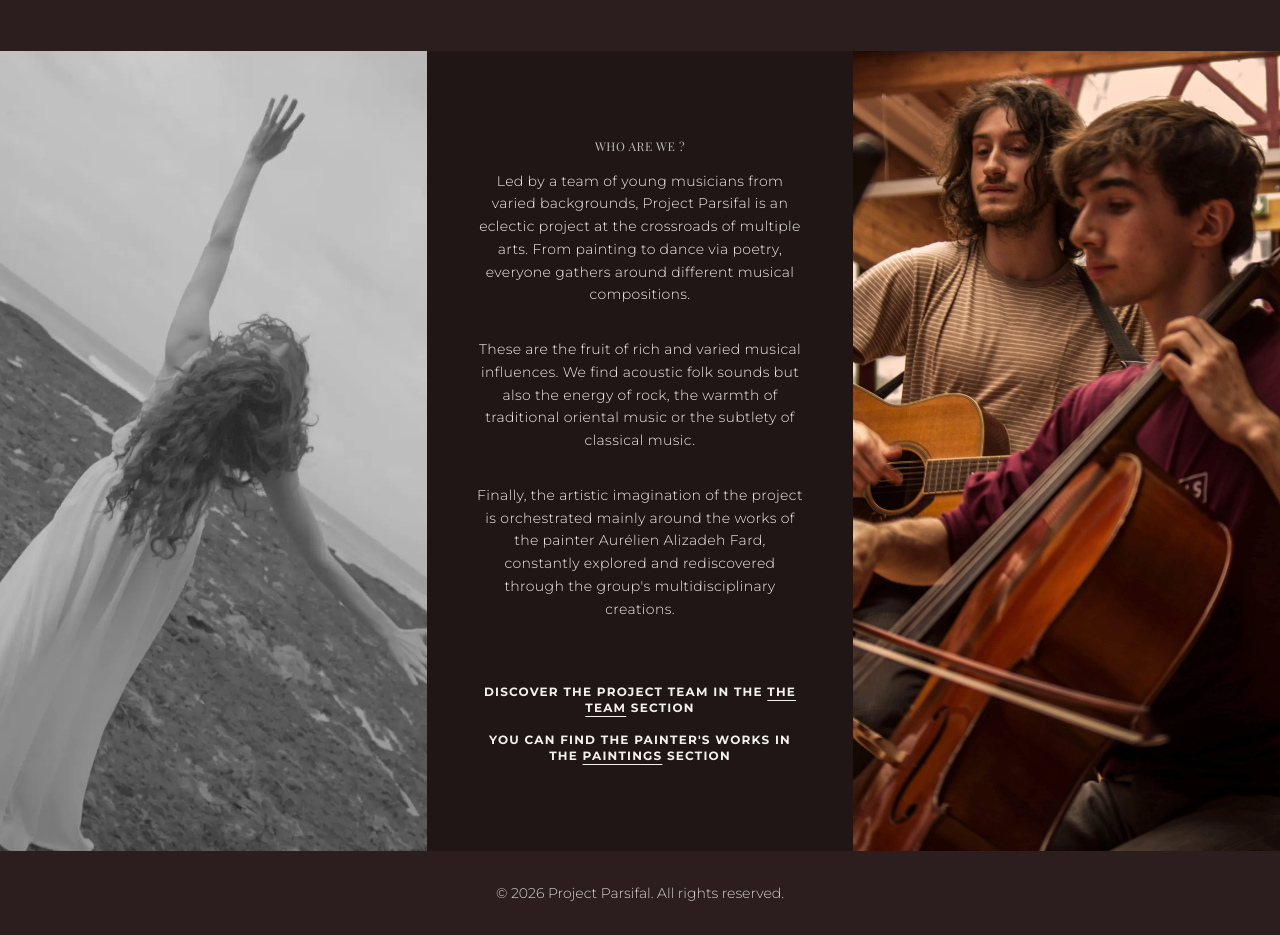
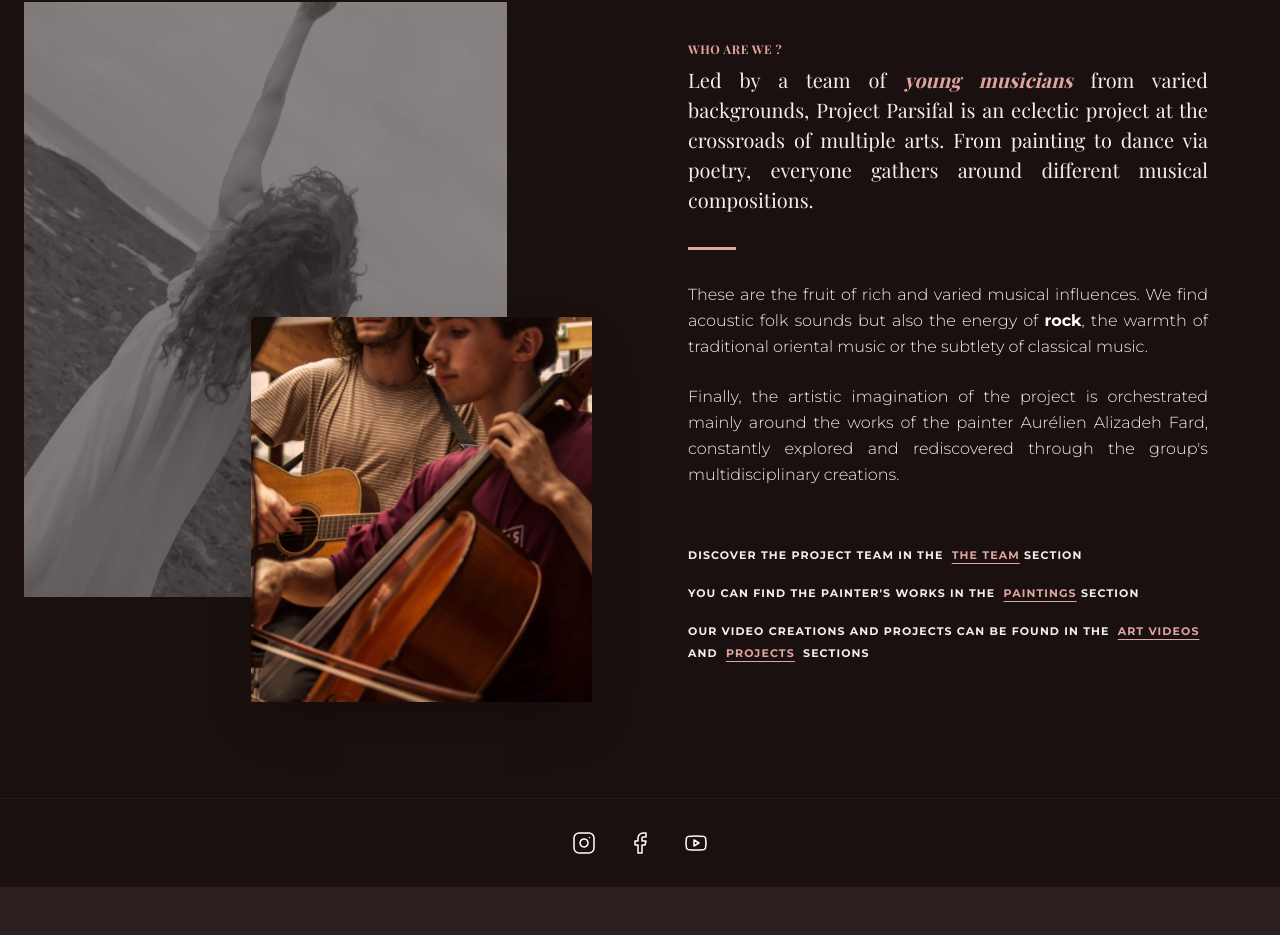
Before and after one commit to alvarobelmonte/projectparsifal, a Next.js app: page /en/about in a window 1280 px wide. Shown: the part 158-1093 px from the top of the page. After the commit the page ends 1045 px from the top, so only its background shows below. Built offline with nearby package versions, Linux system fonts and the light colour scheme; a web font is replaced by a local one.

Commit message:
refactor: redesign About page, restore text, fix home audio, update footer

```diff
--- a/app/[locale]/about/page.tsx
+++ b/app/[locale]/about/page.tsx
@@ -1,3 +1,5 @@
+"use client";
+
 import { useTranslations } from 'next-intl';
 import { Link } from '@/i18n/routing';
 import Image from 'next/image';
@@ -6,50 +8,77 @@ export default function AboutPage() {
     const t = useTranslations('About');
 
     return (
-        <div className="min-h-screen bg-[#2C1E1E] text-[#F2F0EB]">
+        <div className="min-h-screen bg-[#1A1010] text-[#F2F0EB] flex items-center justify-center pt-32 pb-20 lg:pt-40 lg:pb-24">
+            <div className="container mx-auto px-6 grid grid-cols-1 lg:grid-cols-2 gap-16 lg:gap-24 items-center">
 
-            {/* Header */}
-            <div className="py-20 text-center bg-[#2C1E1E]">
-                <h1 className="font-display text-4xl tracking-widest uppercase mb-2">{t('title')}</h1>
-                <div className="w-16 h-[1px] bg-white/20 mx-auto"></div>
-            </div>
-
-            {/* 3-Column Content */}
-            <div className="grid grid-cols-1 lg:grid-cols-3 h-auto lg:h-[800px]">
-                {/* Left Image */}
-                <div className="relative h-[500px] lg:h-full w-full">
+                {/* Left Column - Overlapping Images */}
+                <div className="relative h-[500px] lg:h-[700px] w-full">
+                    {/* Back Image (Hero) - Top Left - Lighter/Abstract */}
+                    <div className="absolute top-0 left-0 w-[85%] h-[85%] z-0 bg-[#2C1E1E]">
                         <Image
                             src="/assets/img/about/about-hero.webp"
-                        alt="Dancer"
+                            alt="Background"
                             fill
-                        className="object-cover grayscale hover:grayscale-0 transition-all duration-700"
+                            className="object-cover opacity-60 grayscale hover:grayscale-0 transition-all duration-700"
                         />
                     </div>
-
-                {/* Center Text */}
-                <div className="bg-[#211616] p-12 flex flex-col justify-center items-center text-center space-y-8 font-light text-sm leading-relaxed tracking-wide">
-                    <h2 className="font-sans uppercase text-xs tracking-[0.2em] text-white/70 mb-4">{t('subtitle')}</h2>
-
-                    <p>{t('p1')}</p>
-                    <p>{t('p2')}</p>
-                    <p>{t('p3')}</p>
-
-                    <div className="pt-8 space-y-4 text-xs font-bold uppercase tracking-widest">
-                        <div dangerouslySetInnerHTML={{ __html: t.raw('link_team').replace('<link>', '<a href="/team" class="underline underline-offset-4 hover:text-[#DFA59E]">').replace('</link>', '</a>') }} />
-                        <div dangerouslySetInnerHTML={{ __html: t.raw('link_paintings').replace('<link>', '<a href="/paintings" class="underline underline-offset-4 hover:text-[#DFA59E]">').replace('</link>', '</a>') }} />
-                    </div>
-                </div>
-
-                {/* Right Image */}
-                <div className="relative h-[500px] lg:h-full w-full">
+                    {/* Front Image (Profile) - Bottom Right - Team */}
+                    <div className="absolute bottom-0 right-0 w-[60%] h-[55%] z-10 shadow-2xl">
                         <Image
-                        src="/assets/img/about/about-profile.webp" // Need check if this matches "musicians" image
-                        alt="Musicians"
+                            src="/assets/img/about/about-profile.webp"
+                            alt="Team"
                             fill
                             className="object-cover"
                         />
                     </div>
                 </div>
+
+                {/* Right Column - Text Content */}
+                <div className="flex flex-col space-y-6 lg:pr-12">
+                    {/* Eyebrow */}
+                    <h2 className="text-[#DFA59E] uppercase tracking-widest text-xs font-sans font-bold mb-2">
+                        {t('subtitle')}
+                    </h2>
+
+                    {/* Body Text with Rich Formatting */}
+                    <div className="space-y-6 text-[#F2F0EB] font-sans font-light text-base leading-relaxed text-justify">
+                        <p className="text-lg md:text-xl font-display leading-normal mb-8">
+                            {t.rich('p1', {
+                                bold: (chunks) => <span className="text-[#DFA59E] italic font-bold">{chunks}</span>
+                            })}
+                        </p>
+
+                        <div className="w-12 h-[3px] bg-[#DFA59E] mb-8"></div>
+
+                        <p>
+                            {t.rich('p2', {
+                                bold: (chunks) => <span className="font-bold text-white">{chunks}</span>
+                            })}
+                        </p>
+                        <p>{t('p3')}</p>
+                    </div>
+
+                    {/* Navigation Links */}
+                    <div className="space-y-4 pt-8 text-[11px] font-bold uppercase tracking-widest flex flex-col items-start leading-loose">
+                        <div>
+                            {t.rich('link_team', {
+                                link: (chunks) => <Link href="/team" className="text-[#DFA59E] underline underline-offset-4 hover:text-white transition-colors ml-1">{chunks}</Link>
+                            })}
+                        </div>
+                        <div>
+                            {t.rich('link_paintings', {
+                                link: (chunks) => <Link href="/paintings" className="text-[#DFA59E] underline underline-offset-4 hover:text-white transition-colors ml-1">{chunks}</Link>
+                            })}
+                        </div>
+                        <div>
+                            {t.rich('link_videos_projects', {
+                                link1: (chunks) => <Link href="/art-videos" className="text-[#DFA59E] underline underline-offset-4 hover:text-white transition-colors mx-1">{chunks}</Link>,
+                                link2: (chunks) => <Link href="/projects" className="text-[#DFA59E] underline underline-offset-4 hover:text-white transition-colors mx-1">{chunks}</Link>
+                            })}
+                        </div>
+                    </div>
+                </div>
+            </div>
         </div>
     );
 }
--- a/components/layout/Footer.tsx
+++ b/components/layout/Footer.tsx
@@ -1,17 +1,20 @@
 "use client";
 
-import { useTranslations } from 'next-intl';
+import { Instagram, Facebook, Youtube } from 'lucide-react';
 
 export default function Footer() {
-    const t = useTranslations('Footer');
-    const year = new Date().getFullYear();
-
     return (
-        <footer className="bg-secondary text-white py-8 mt-auto">
-            <div className="container mx-auto px-6 text-center">
-                <p className="text-sm opacity-80 font-light">
-                    {t('copyright', { year })}
-                </p>
+        <footer className="bg-[#1A1010] text-white py-8 mt-auto border-t border-white/5">
+            <div className="container mx-auto px-6 flex justify-center gap-8">
+                <a href="https://www.instagram.com/projet_parsifal/" target="_blank" rel="noopener noreferrer" className="hover:text-[#DFA59E] transition-colors" aria-label="Instagram">
+                    <Instagram size={24} strokeWidth={1.5} />
+                </a>
+                <a href="https://www.facebook.com/projetparsifal" target="_blank" rel="noopener noreferrer" className="hover:text-[#DFA59E] transition-colors" aria-label="Facebook">
+                    <Facebook size={24} strokeWidth={1.5} />
+                </a>
+                <a href="https://www.youtube.com/@projetparsifal/videos" target="_blank" rel="noopener noreferrer" className="hover:text-[#DFA59E] transition-colors" aria-label="YouTube">
+                    <Youtube size={24} strokeWidth={1.5} />
+                </a>
             </div>
         </footer>
     );
--- a/messages/en.json
+++ b/messages/en.json
@@ -15,11 +15,12 @@
     "About": {
         "title": "ABOUT",
         "subtitle": "Who are we ?",
-        "p1": "Led by a team of young musicians from varied backgrounds, Project Parsifal is an eclectic project at the crossroads of multiple arts. From painting to dance via poetry, everyone gathers around different musical compositions.",
-        "p2": "These are the fruit of rich and varied musical influences. We find acoustic folk sounds but also the energy of rock, the warmth of traditional oriental music or the subtlety of classical music.",
+        "p1": "Led by a team of <bold>young musicians</bold> from varied backgrounds, Project Parsifal is an eclectic project at the crossroads of multiple arts. From painting to dance via poetry, everyone gathers around different musical compositions.",
+        "p2": "These are the fruit of rich and varied musical influences. We find acoustic folk sounds but also the energy of <bold>rock</bold>, the warmth of traditional oriental music or the subtlety of classical music.",
         "p3": "Finally, the artistic imagination of the project is orchestrated mainly around the works of the painter Aurélien Alizadeh Fard, constantly explored and rediscovered through the group's multidisciplinary creations.",
         "link_team": "Discover the project team in the <link>The Team</link> section",
-        "link_paintings": "You can find the painter's works in the <link>Paintings</link> section"
+        "link_paintings": "You can find the painter's works in the <link>Paintings</link> section",
+        "link_videos_projects": "Our video creations and projects can be found in the <link1>Art Videos</link1> and <link2>Projects</link2> sections"
     },
     "Team": {
         "title": "THE TEAM",
--- a/messages/fr.json
+++ b/messages/fr.json
@@ -15,11 +15,12 @@
     "About": {
         "title": "A PROPOS",
         "subtitle": "Qui sommes-nous ?",
-        "p1": "Porté par une équipe de jeunes musiciens aux horizons variés, le Projet Parsifal est un projet éclectique à la croisée de multiples arts. De la peinture à la danse en passant par la poésie, tous se réunissent autour de différentes compositions musicales.",
-        "p2": "Ces dernières sont le fruit d'influences musicales riches et variées. On y retrouve des sonorités acoustiques folk mais également l'énergie du rock, la chaleur de la musique traditionnelle orientale ou encore la subtilité de la musique classique.",
-        "p3": "Enfin, l'imaginaire artistique du projet s'orchestre principalement autour des travaux de l'artiste peintre Aurélien Alizadeh Fard, sans cesse explorés et redécouverts à travers les créations pluridisciplinaires du groupe.",
+        "p1": "Porté par une équipe de <bold>jeunes musiciens</bold> aux horizons variés, le Projet Parsifal est un projet éclectique à la croisée de multiples arts. De la peinture à la danse en passant par la poésie, tous se réunissent autour de différentes compositions musicales.",
+        "p2": "Ces dernières sont le fruit d'influences musicales riches et variées. On y retrouve des sonorités <bold>acoustiques folk</bold> mais également l'énergie du <bold>rock</bold>, la chaleur de la musique traditionnelle orientale ou encore la subtilité de la musique classique.",
+        "p3": "Enfin, l'imaginaire artistique du projet s'orchestre principalement autour des travaux de l'artiste peintre Aurélien Alizadeh Fard, sans cesse explorés et redécouverts à travers les créations pluridisciplinaires du groupe",
         "link_team": "Découvrez l'équipe du projet dans la section <link>L'équipe</link>",
-        "link_paintings": "Vous pourrez retrouver les travaux du peintre dans la section <link>Peintures</link>"
+        "link_paintings": "Vous pourrez retrouver les travaux du peintre dans la section <link>Peintures</link>",
+        "link_videos_projects": "Nos créations vidéos et projets se trouvent dans les sections <link1>Art Videos</link1> et <link2>Projets</link2>"
     },
     "Team": {
         "title": "L'ÉQUIPE",
```
Also changed, not shown: app/[locale]/page.tsx (+28 -1 lines). Lines whose indentation alone changed are shown as unchanged.
